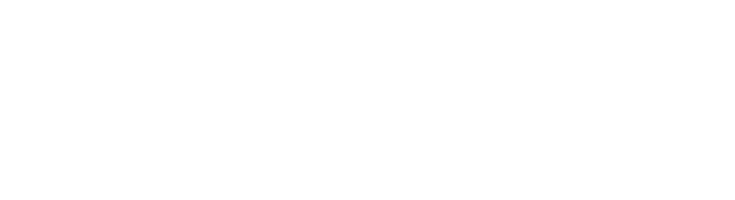
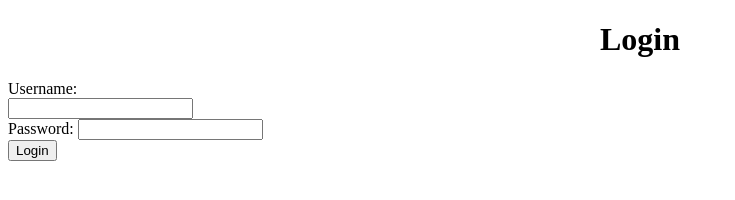
Before and after one commit to iamneo-production/acebfcbacaddfd305677696bfdbccbfebeddone, a website: page public/index.html in a window 1280 px wide. Shown: the whole page, without its empty margins (0-735 px from the left). Drawn offline with Linux system fonts and the light colour scheme.

Commit message:
Backup Commit

```diff
--- a/public/index.html
+++ b/public/index.html
@@ -8,7 +8,17 @@
 </head>
 <body>
     <div class="container">
-
+      <form>
+        <h1><center>Login</center></h1>
+        <label>Username:</label>
+        <br>
+        <input type="text" id="username" name="username">
+        <br>
+        <label>Password:</label>
+        <input type="password" id="password" name="password">
+        <br>
+        <button type="submit" class="button">Login</button>
+      </form>
     </div>
 </body>
 </html>
```
